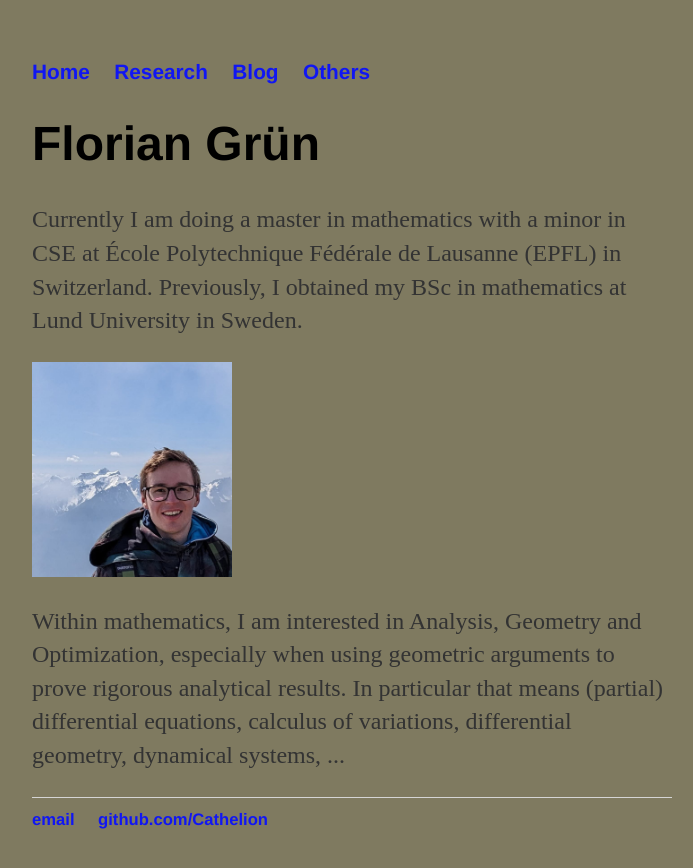
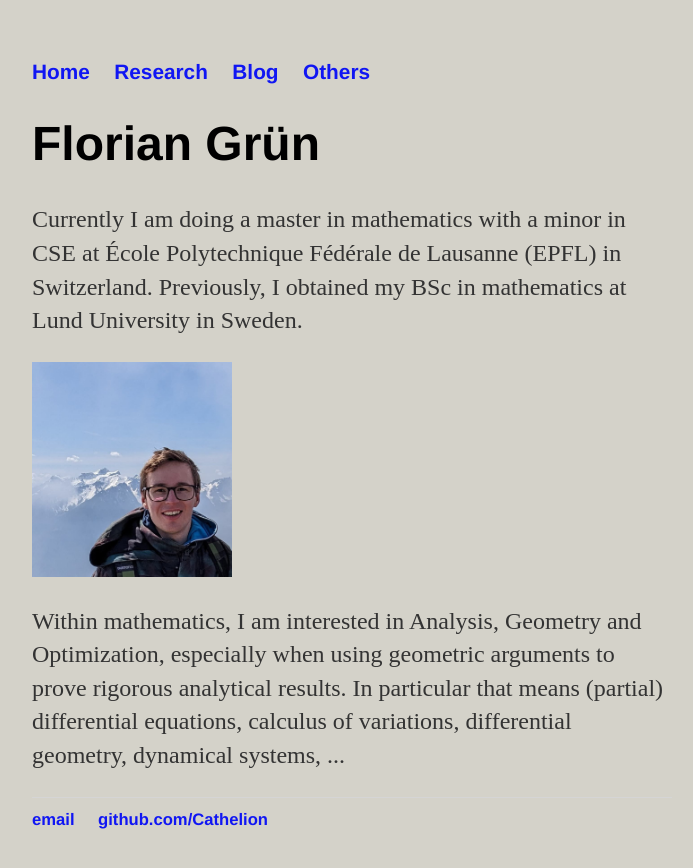
Before and after one commit to Cathelion/Cathelion.github.io, a Jekyll site: the page built from index.html, in a window 1280 px wide. Shown: the top 868 px of the page, without its empty margins (288-981 px from the left). Built offline with Jekyll 4.4.1, drawn with Linux system fonts in a browser that asks for light colours.

Commit message:
Update main.css

```diff
--- a/css/main.css
+++ b/css/main.css
@@ -1,7 +1,7 @@
 body {
     margin: 60px auto;
     width: 50%;
-    background-color: hsl(50 33% 25% / 0.75);
+    background-color: hsl(50 33% 25% / 0.25);
 }
 
 container{
```
